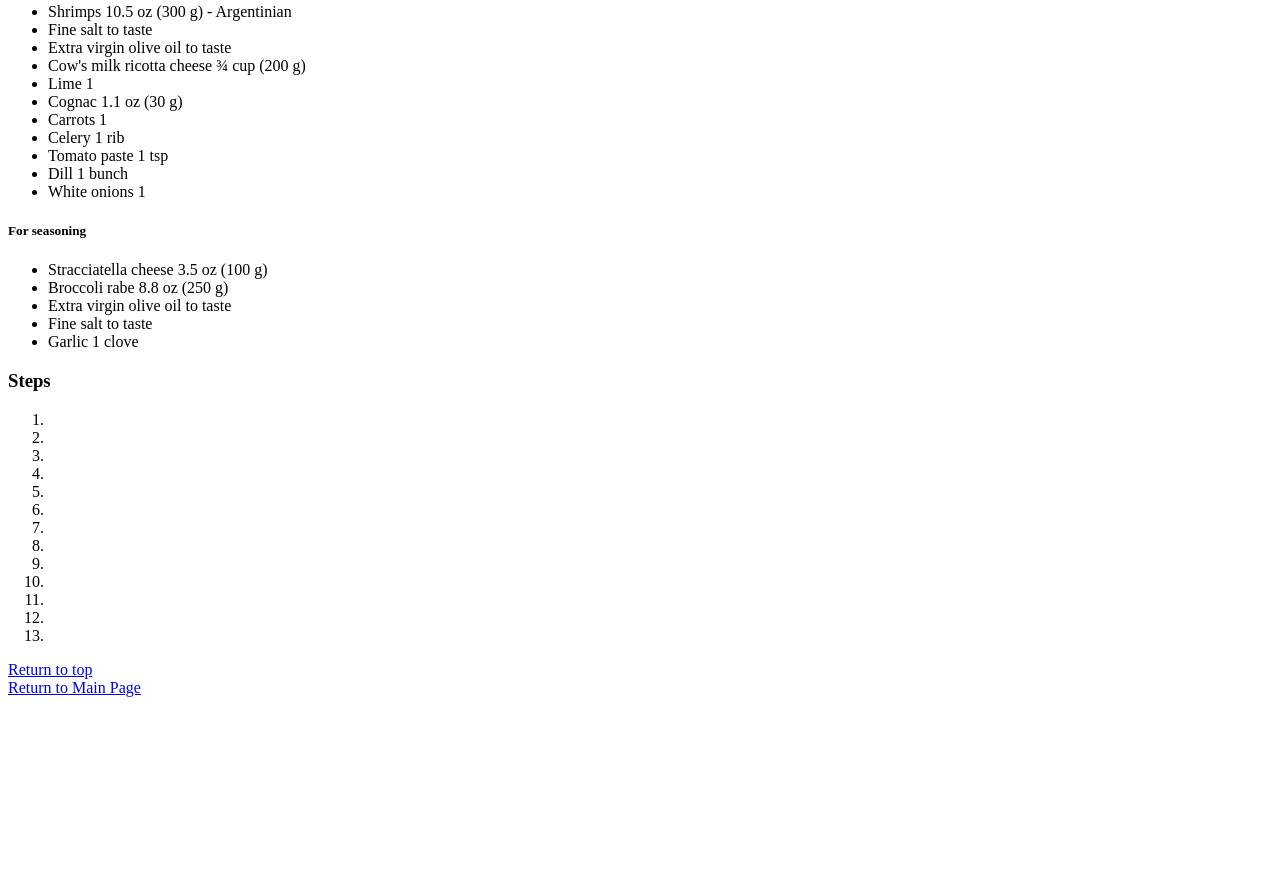
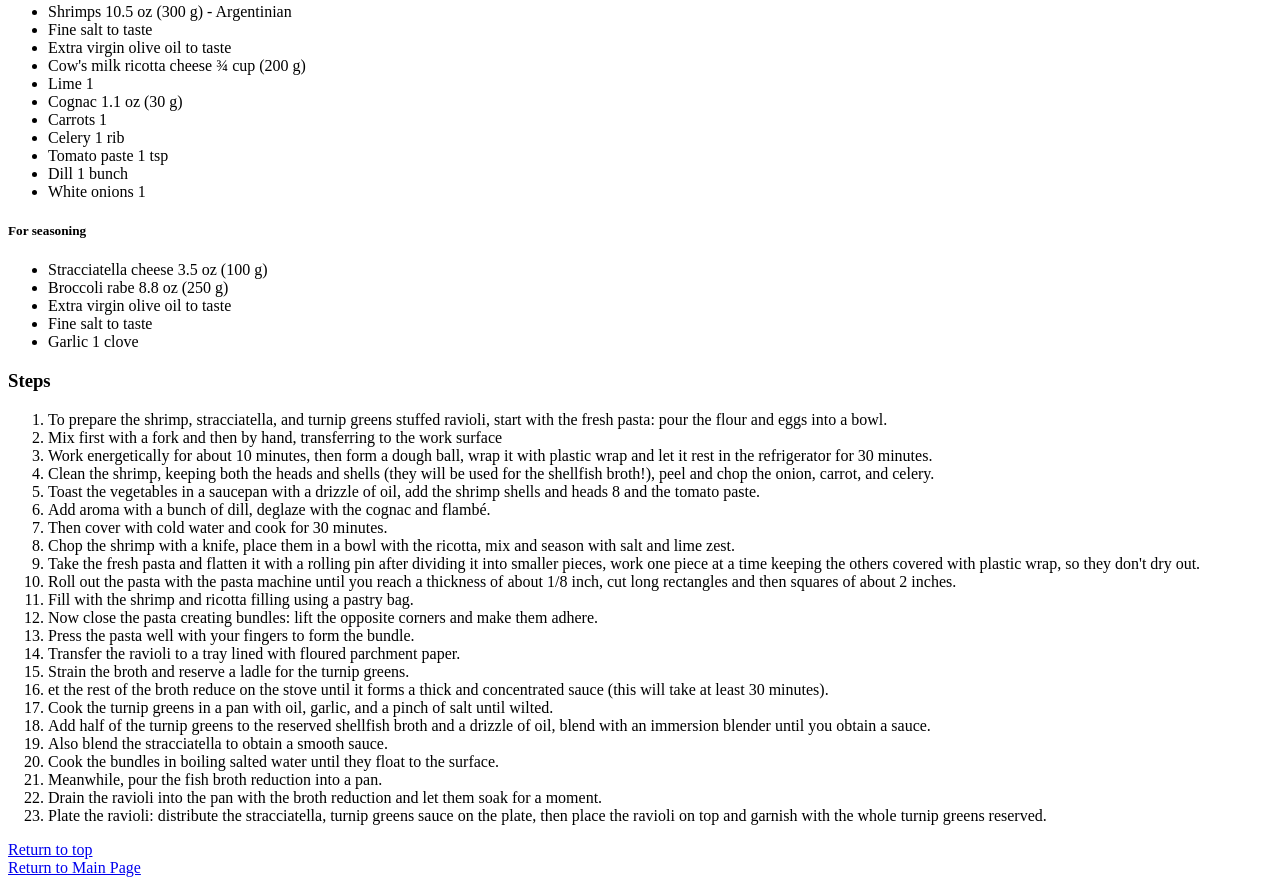
Before and after one commit to teguz2000/odin-recipes, a plain HTML site: page recipes/ravioli.html in a window 1280 px wide. Shown: the part 823-1708 px from the top of the page. Before the commit the page ends 1528 px from the top, so only its background shows below. Drawn offline with Linux system fonts and the light colour scheme.

Commit message:
Finished ravioli.html

```diff
--- a/recipes/ravioli.html
+++ b/recipes/ravioli.html
@@ -52,19 +52,29 @@
         </ul>
         <h3>Steps</h3>
         <ol>
-            <li></li>
-            <li></li>
-            <li></li>
-            <li></li>
-            <li></li>
-            <li></li>
-            <li></li>
-            <li></li>
-            <li></li>
-            <li></li>
-            <li></li>
-            <li></li>
-            <li></li>
+            <li>To prepare the shrimp, stracciatella, and turnip greens stuffed ravioli, start with the fresh pasta: pour the flour and eggs into a bowl.</li>
+            <li>Mix first with a fork and then by hand, transferring to the work surface</li>
+            <li>Work energetically for about 10 minutes, then form a dough ball, wrap it with plastic wrap and let it rest in the refrigerator for 30 minutes.</li>
+            <li>Clean the shrimp, keeping both the heads and shells (they will be used for the shellfish broth!), peel and chop the onion, carrot, and celery.</li>
+            <li>Toast the vegetables in a saucepan with a drizzle of oil, add the shrimp shells and heads 8 and the tomato paste.</li>
+            <li>Add aroma with a bunch of dill, deglaze with the cognac and flambé.</li>
+            <li>Then cover with cold water and cook for 30 minutes.</li>
+            <li>Chop the shrimp with a knife, place them in a bowl with the ricotta, mix and season with salt and lime zest.</li>
+            <li>Take the fresh pasta and flatten it with a rolling pin after dividing it into smaller pieces, work one piece at a time keeping the others covered with plastic wrap, so they don't dry out.</li>
+            <li>Roll out the pasta with the pasta machine until you reach a thickness of about 1/8 inch, cut long rectangles and then squares of about 2 inches.</li>
+            <li>Fill with the shrimp and ricotta filling using a pastry bag.</li>
+            <li>Now close the pasta creating bundles: lift the opposite corners and make them adhere.</li>
+            <li>Press the pasta well with your fingers to form the bundle.</li>
+            <li>Transfer the ravioli to a tray lined with floured parchment paper.</li>
+            <li>Strain the broth and reserve a ladle for the turnip greens.</li>
+            <li>et the rest of the broth reduce on the stove until it forms a thick and concentrated sauce (this will take at least 30 minutes).</li>
+            <li>Cook the turnip greens in a pan with oil, garlic, and a pinch of salt until wilted.</li>
+            <li>Add half of the turnip greens to the reserved shellfish broth and a drizzle of oil, blend with an immersion blender until you obtain a sauce.</li>
+            <li>Also blend the stracciatella to obtain a smooth sauce.</li>
+            <li>Cook the bundles in boiling salted water until they float to the surface.</li>
+            <li>Meanwhile, pour the fish broth reduction into a pan.</li>
+            <li>Drain the ravioli into the pan with the broth reduction and let them soak for a moment.</li>
+            <li>Plate the ravioli: distribute the stracciatella, turnip greens sauce on the plate, then place the ravioli on top and garnish with the whole turnip greens reserved.</li>
         </ol>
         <a href="ravioli.html">Return to top</a><br>
         <a href="../index.html">Return to Main Page</a>
```
